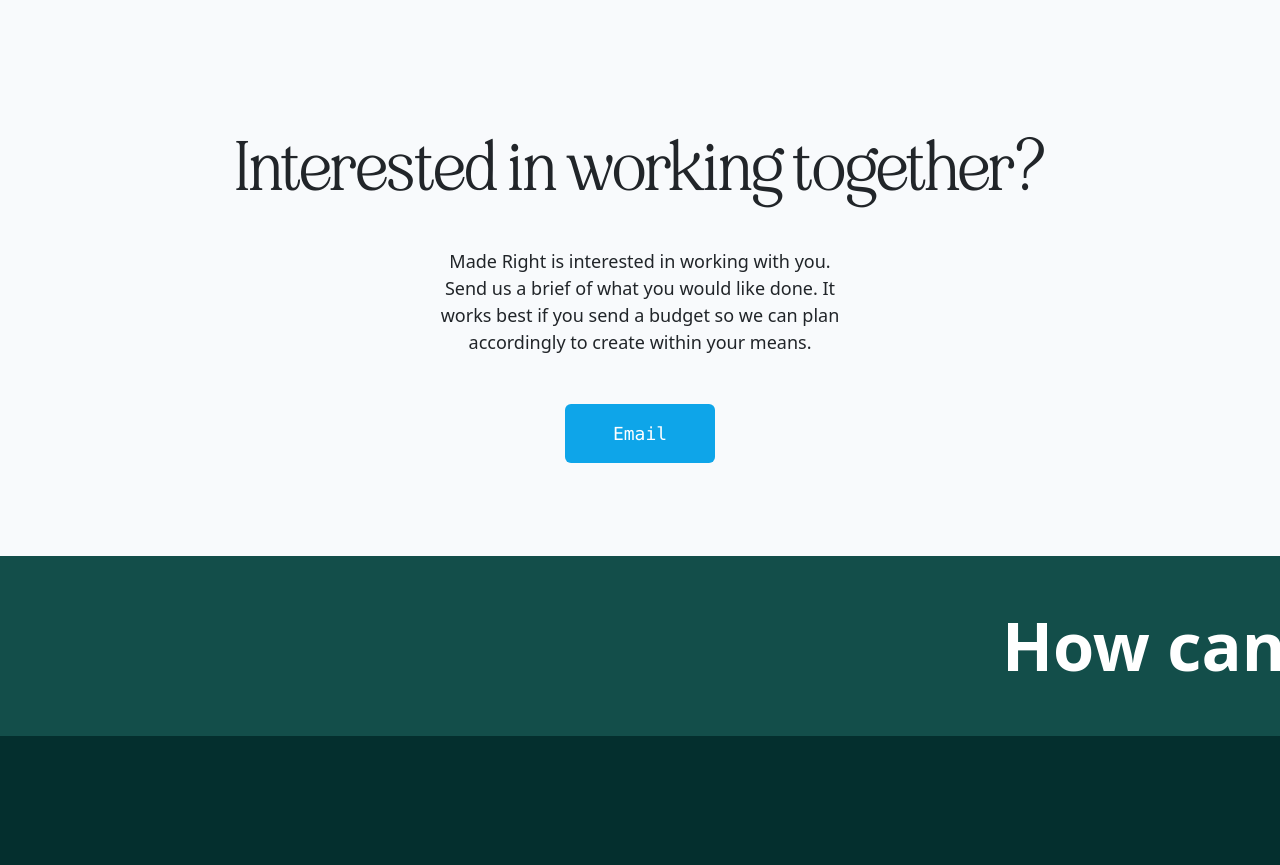
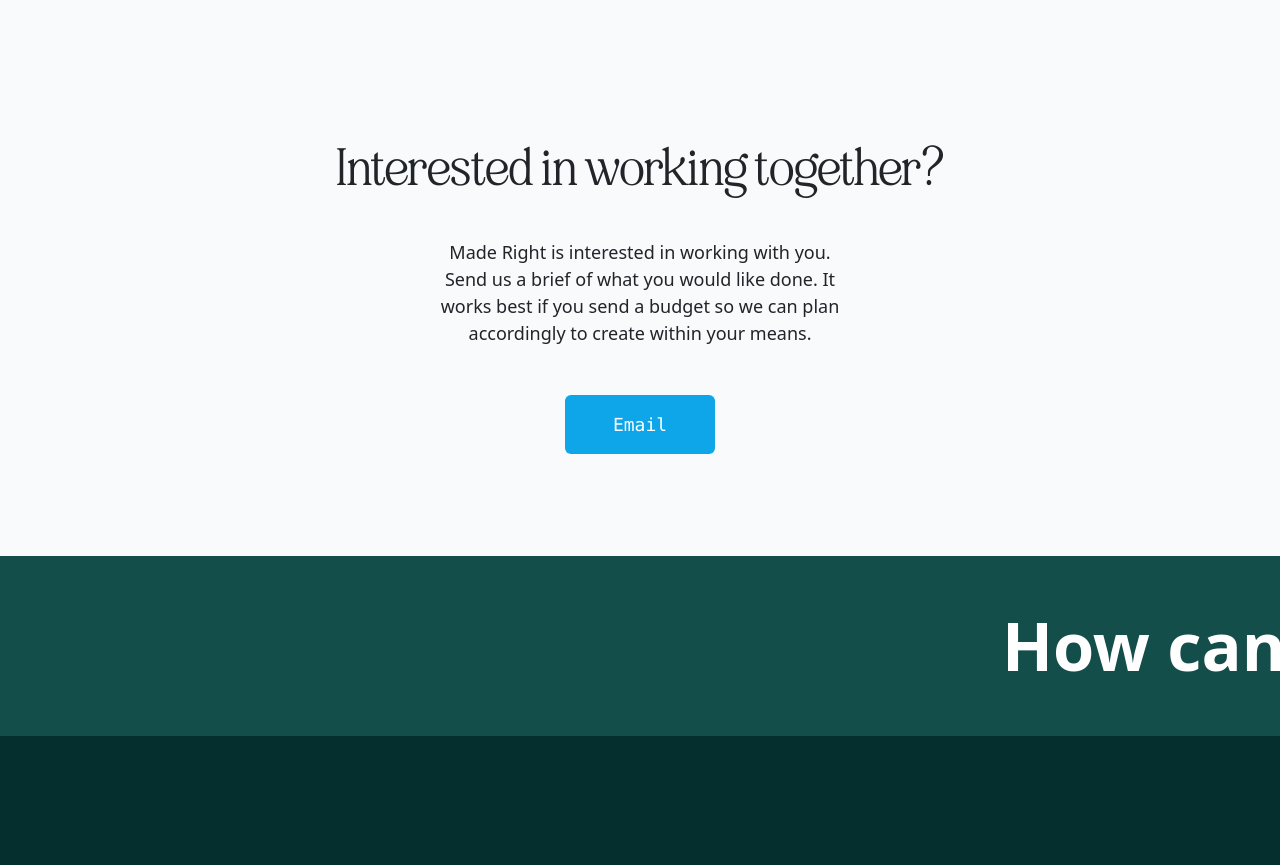
Before and after one commit to alexgoodestudio/maderight.studio, a React (Create React App) app: page /blog in a window 1280 px wide. Shown: the part 1120-1985 px from the top of the page. Built offline with nearby package versions, Linux system fonts and the light colour scheme.

Commit message:
text sizer reduction header contact component

```diff
--- a/src/Components/Contact.js
+++ b/src/Components/Contact.js
@@ -36,7 +36,7 @@
   return (
     <div className="row contact">
       <div className="col-lg-12 col-12 bg-slate-50 contact text-dark d-flex flex-column justify-content-center items-center text-center p-4">
-        <h3 className="text-6xl eighties  font-bold mb-3 d-flex align-items-center justify-content-center gap-3">
+        <h3 className="text-5xl eighties  font-bold mb-3 d-flex align-items-center justify-content-center gap-3">
 
           Interested in working together?
         </h3>
```
